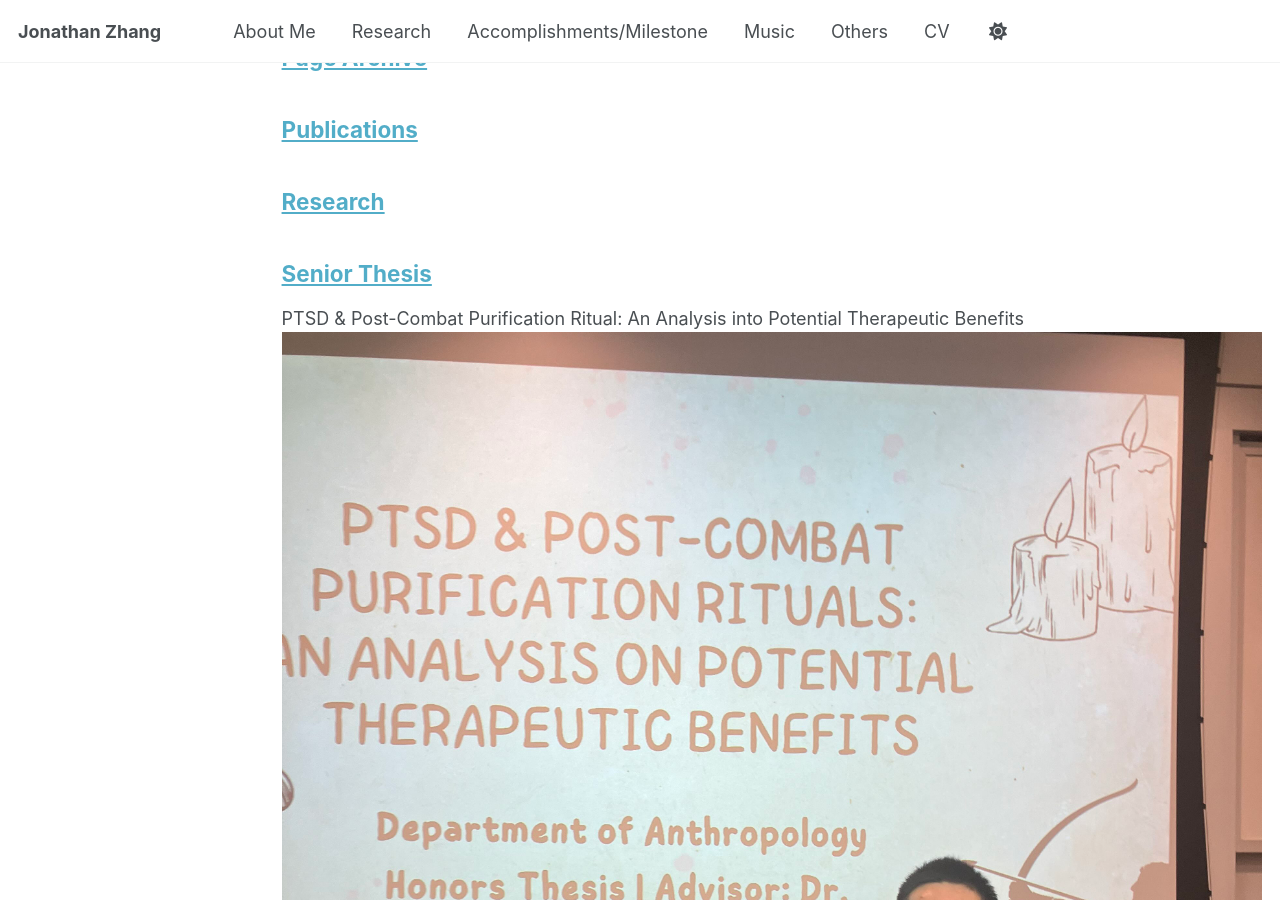
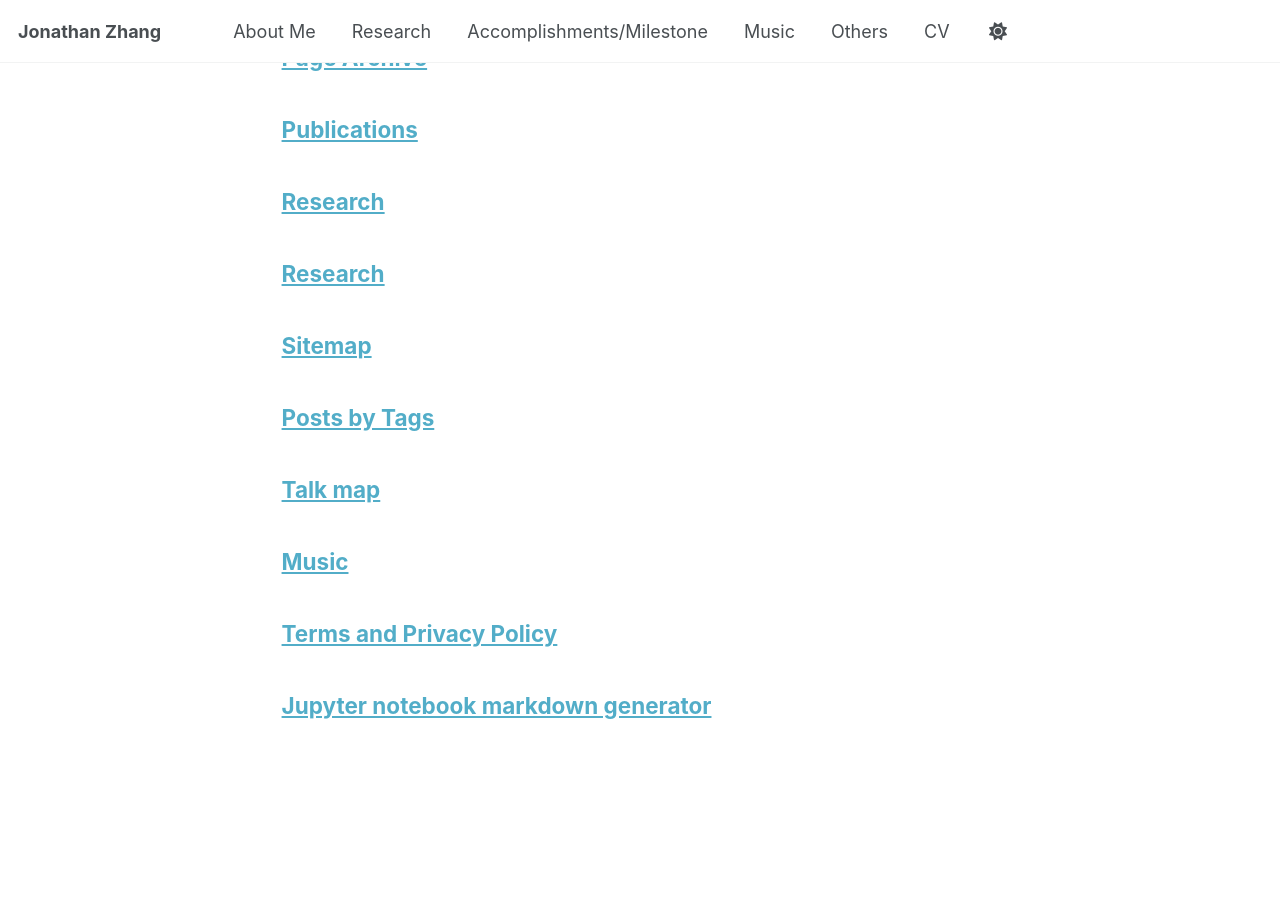
Before and after one commit to ZeddyCraft/itsjon, a Jekyll site: the page built from _pages/page-archive.html, in a window 1280 px wide and 900 px high, scrolled down 920 px. Built offline with Jekyll 4.4.1, drawn with Linux system fonts in a browser that asks for light colours.

Commit message:
Update research.md

```diff
--- a/_pages/research.md
+++ b/_pages/research.md
@@ -1,7 +1,7 @@
 ---
-title: "Senior Thesis"
-excerpt: "PTSD & Post-Combat Purification Ritual: An Analysis into Potential Therapeutic Benefits<br/><img src='/images/IMG_8771.JPG'>"
-collection: portfolio
+permalink: /research/
+title: "Research"
+author_profile: true
 ---
 
 My Works
```
